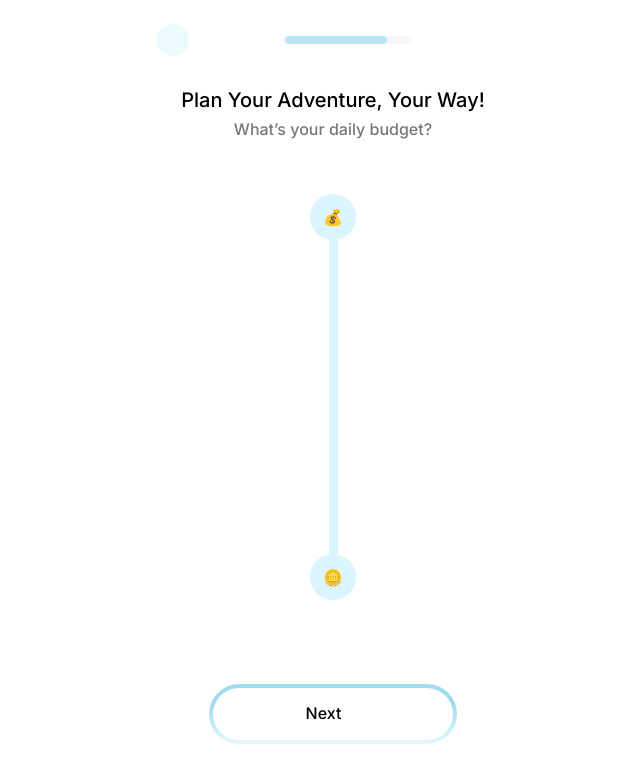
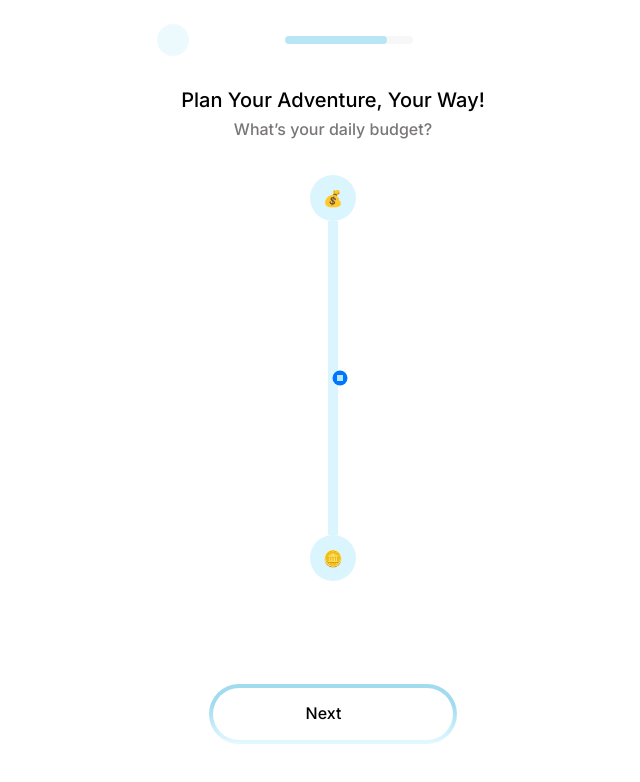
Before and after one commit to janis-app/janis-fe, a Next.js app: page /information-gathering/budget in a window 1280 px wide. Shown: the top 782 px of the page, without its empty margins (307-947 px from the left). Built offline with nearby package versions, Linux system fonts and the light colour scheme; some icons are missing.

Commit message:
fixed slider on information gathering screens

```diff
--- a/components/InformationGathering/BudgetItems.jsx
+++ b/components/InformationGathering/BudgetItems.jsx
@@ -1,13 +1,24 @@
-import React from "react";
+import React, { useState } from "react";
 
 function BudgetItems() {
+  const [value, setValue] = useState(50);
   return (
-    <div className="mt-[54px] flex justify-center items-center">
+    <div className="mt-[35px] flex justify-center items-center">
       <div className="flex flex-col justify-center items-center">
         <span className="w-[46px] h-[46px] rounded-full flex justify-center items-center bg-[#DAF5FE]">
           💰
         </span>
-        <div className="w-[9px] bg-[#DAF5FE] h-[314px]" />
+        <div className=" bg-[#] h-[314px] flex justify-center items-center">
+        <input
+          type="range"
+          className="bg-[#DAF5FE] !h-[314px] w-[314px] outline-none rotate-90"
+          value={value}
+          min={0}
+          max={100}
+          step={1}
+          onChange={(e)=>setValue(e.target.valueAsNumber)}
+        />
+        </div>
         <span className="w-[46px] h-[46px] rounded-full flex justify-center items-center bg-[#DAF5FE]">
           🪙
         </span>
--- a/pages/information-gathering/personality.js
+++ b/pages/information-gathering/personality.js
@@ -23,11 +23,12 @@ function Personality() {
         </span>
         <input
           type="range"
-          className="w-[226px] bg-[#DAF5FE] h-[15px]"
+          className="w-[226px] bg-[#DAF5FE] !h-[10px] outline-none"
           value={value}
           min={0}
           max={100}
           step={1}
+          onChange={(e)=>setValue(e.target.valueAsNumber)}
         />
         <span className="w-[46px] h-[46px] rounded-full flex justify-center items-center bg-[#DAF5FE]">
           🎉
--- a/styles/globals.css
+++ b/styles/globals.css
@@ -70,6 +70,7 @@ body {
 /***** Chrome, Safari, Opera, and Edge Chromium *****/
 input[type="range"]::-webkit-slider-runnable-track {
   background: #daf5fe;
+  height: 10px;
 }
 
 /******** Firefox ********/
@@ -77,12 +78,35 @@ input[type="range"]::-moz-range-track {
   background: #daf5fe;
 }
 input[type="range"]::-webkit-slider-thumb {
-  -webkit-appearance: none; /* Override default look */
-  appearance: none;
+  background-color: #b9e6f5;
+  position: relative;
+  top: -10px;
+  border: 5px solid #daf5fe;
+  width: 30px;
+  height: 30px;
+  font-size: 30px;
+  box-shadow: inset 1em 1em #b9e6f5;
+}
 
-  /*custom styles*/
-  background-color: #daf5fe;
-  height: 20px;
+input[type="range"]::-moz-range-thumb {
+  background-color: #b9e6f5;
+  position: relative;
+  top: -10px;
+  border: 5px solid #daf5fe;
+  width: 30px;
+  height: 30px;
+  font-size: 30px;
+  box-shadow: inset 1em 1em #b9e6f5;
+}
+input[type="range"]::-ms-thumb {
+  background-color: #b9e6f5;
+  position: relative;
+  top: -10px;
+  border: 5px solid #daf5fe;
+  width: 30px;
+  height: 30px;
+  font-size: 30px;
+  box-shadow: inset 1em 1em #b9e6f5;
 }
 
 input[type="radio"] {
@@ -97,7 +121,7 @@ input[type="radio"] {
   color: #daf5fe;
   width: 24px;
   height: 24px;
-  border: 0.15em solid #B9E6F5;
+  border: 0.15em solid #b9e6f5;
   border-radius: 50%;
   transform: translateY(-0.075em);
   display: grid;
```
